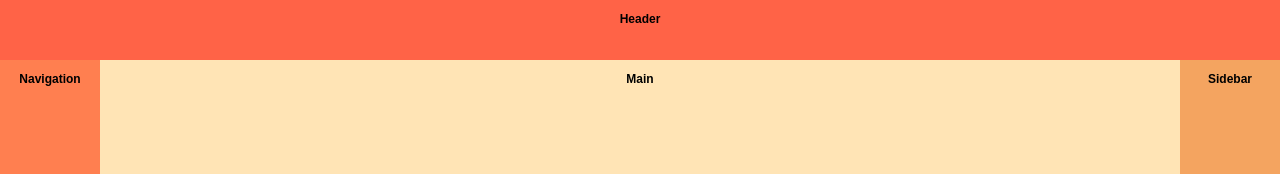
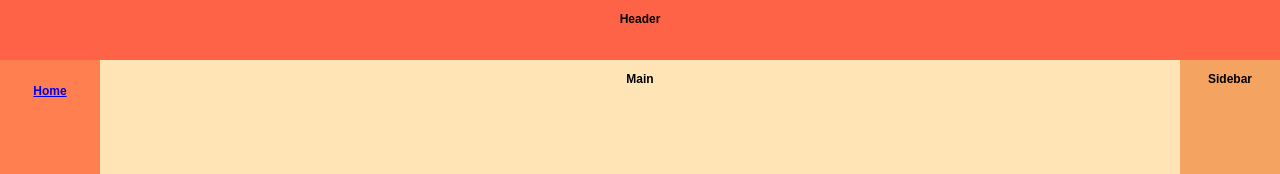
Before and after one commit to sandymak/practice, a React (Create React App) app: page / in a window 1280 px wide. Shown: the top 174 px of the page. Built offline with nearby package versions, Linux system fonts and the light colour scheme.

Commit message:
add sidebar navigation

```diff
--- a/src/App.js
+++ b/src/App.js
@@ -1,13 +1,19 @@
 import './App.css'
+import { BrowserRouter as Router } from 'react-router-dom'
+import Sidebar from './navigation/Sidebar'
 
 export default function App() {
     return (
         <>
             <header>Header</header>
             <div className="columns">
-                <nav>Navigation</nav>
-                <main>Main</main>
-                <aside>Sidebar</aside>
+                <Router>
+                    <nav>
+                        <Sidebar />
+                    </nav>
+                    <main>Main</main>
+                    <aside>Sidebar</aside>
+                </Router>
             </div>
             <footer>Footer</footer>
         </>
--- /dev/null
+++ b/src/navigation/Sidebar.js
@@ -0,0 +1,20 @@
+import React from 'react'
+import { Link } from 'react-router-dom'
+
+import routes from './routesConfig'
+
+export default function Sidebar() {
+    return (
+        <>
+            <ul style={{ listStyleType: 'none', padding: 0 }}>
+                {routes.map((route, index) => {
+                    return (
+                        <li key={index}>
+                            <Link to={route.path}>{route.name}</Link>
+                        </li>
+                    )
+                })}
+            </ul>
+        </>
+    )
+}
--- /dev/null
+++ b/src/navigation/routesConfig.js
@@ -0,0 +1,9 @@
+const routes = [
+    {
+        path: '/',
+        name: 'Home',
+        main: () => <h2>Home</h2>,
+    },
+]
+
+export default routes
```
